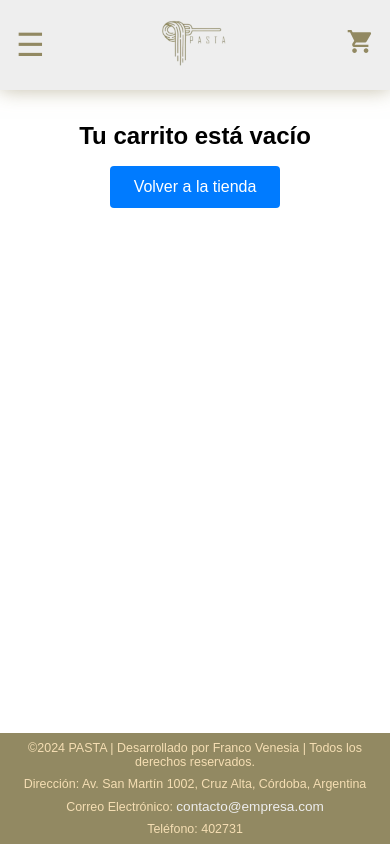
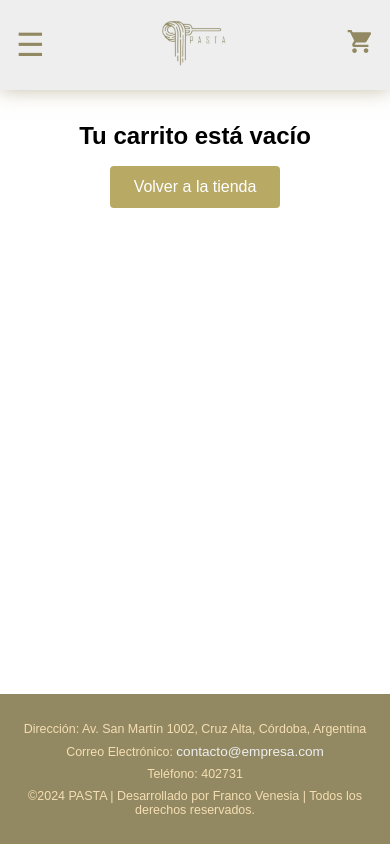
Before and after one commit to Franco-Monti-Venesia/E-commerce-Gerardino-Pastas, a React (Vite) app: page /cart in a window 390 px wide. Built offline with nearby package versions, Linux system fonts and the light colour scheme.

Commit message:
Septimo Commit

```diff
--- a/index.html
+++ b/index.html
@@ -4,7 +4,7 @@
     <meta charset="UTF-8" />
     <link rel="icon" type="image/svg+xml" href="/vite.svg" />
     <meta name="viewport" content="width=device-width, initial-scale=1.0" />
-    <title>Proyecto de la comision 75915</title>
+    <title>Gerardino Pastas</title>
   </head>
   <body>
     <div id="root"></div>
--- a/src/components/Cart/Cart.css
+++ b/src/components/Cart/Cart.css
@@ -73,7 +73,7 @@
 .btn-return {
     display: inline-block;
     margin-top: 1rem;
-    background: #007bff;
+    background: #b8a965;
     color: #fff;
     padding: 0.75rem 1.5rem;
     border-radius: 4px;
--- a/src/components/Footer/Footer.css
+++ b/src/components/Footer/Footer.css
@@ -25,7 +25,7 @@
 
 @media (max-width: 480px) {
     .footer {
-        padding: 0% 0;
+        padding: 5% 0;
     }
 
     .footer__parrafo {
--- a/src/components/Footer/Footer.jsx
+++ b/src/components/Footer/Footer.jsx
@@ -5,15 +5,15 @@ const Footer = () => {
     return (
         <footer className="footer">
         <p className="footer__parrafo">
-            ©2024 PASTA | Desarrollado por Franco Venesia | Todos los derechos reservados.
-        </p>
-        <p className="footer__parrafo">
             Dirección: Av. San Martín 1002, Cruz Alta, Córdoba, Argentina
         </p>
         <p className="footer__parrafo">
             Correo Electrónico: <a className="footer__correo" href="mailto:contacto@empresa.com">contacto@empresa.com</a>
         </p>
         <p className="footer__parrafo">Teléfono: 402731</p>
+        <p className="footer__parrafo">
+            ©2024 PASTA | Desarrollado por Franco Venesia | Todos los derechos reservados.
+        </p>
         </footer>
     );
 };
```
